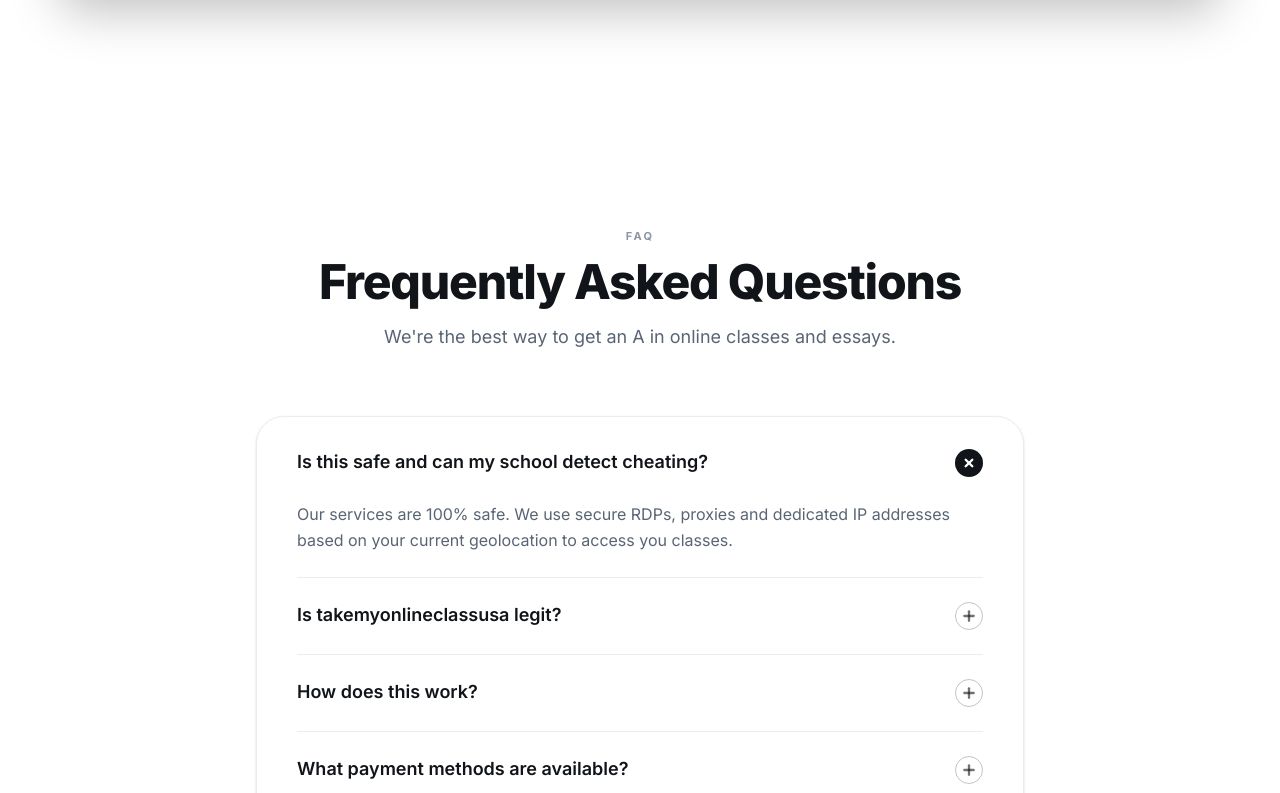
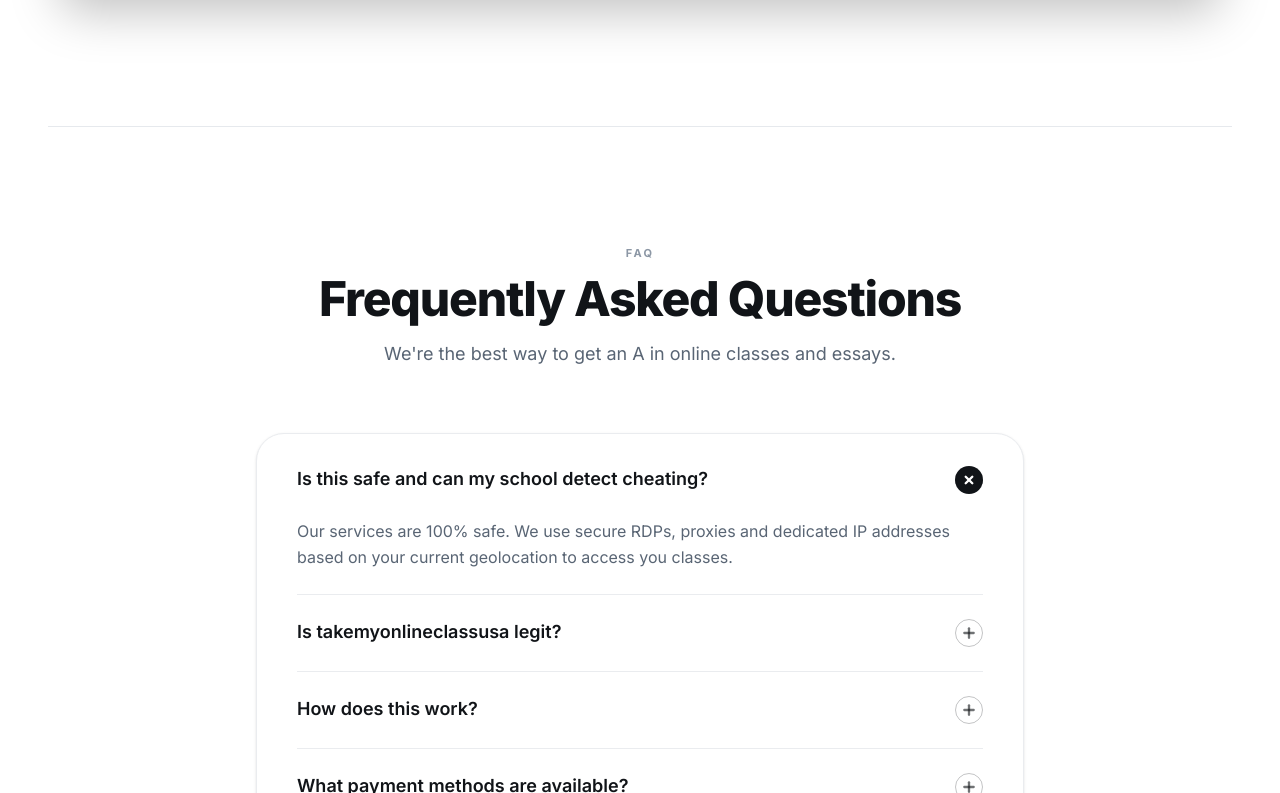
Before and after one commit to k-clinton/TMOCU, a Next.js app: page / in a window 1280 px wide. Shown: the part 4767-5560 px from the top of the page. Built offline with nearby package versions, Linux system fonts and the light colour scheme; no server answers.

Commit message:
feat: fix reveal on FAQs elements

```diff
--- a/components/sections/FAQ.tsx
+++ b/components/sections/FAQ.tsx
@@ -94,7 +94,7 @@ export default function FAQ() {
   };
 
   return (
-    <section className="py-16 sm:py-20 lg:py-24" aria-labelledby="faq-heading">
+    <section className="pt-20 sm:pt-24 lg:pt-28 pb-12 sm:pb-16 border-t border-border-subtle" aria-labelledby="faq-heading">
       <ScrollReveal animation="fade-up" className="text-center mb-12 sm:mb-16">
         <span className="overline-tag mb-4">FAQ</span>
         <h2
```
